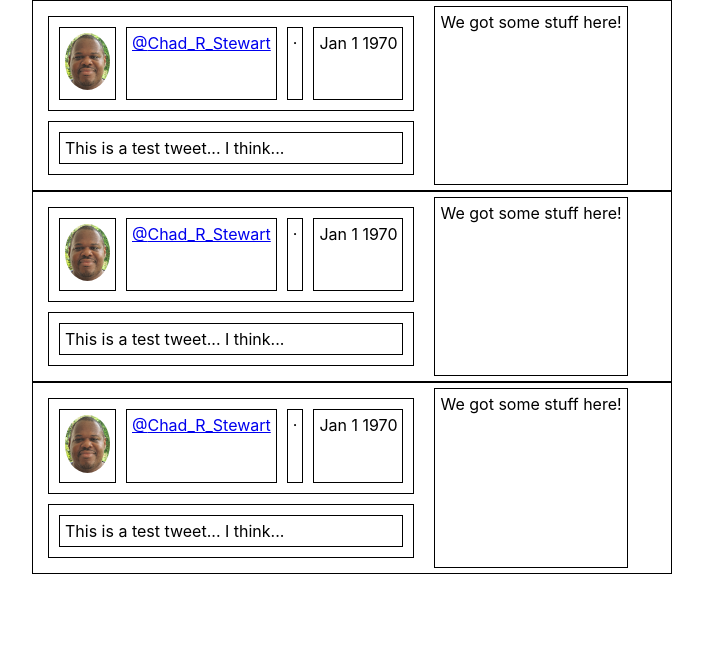
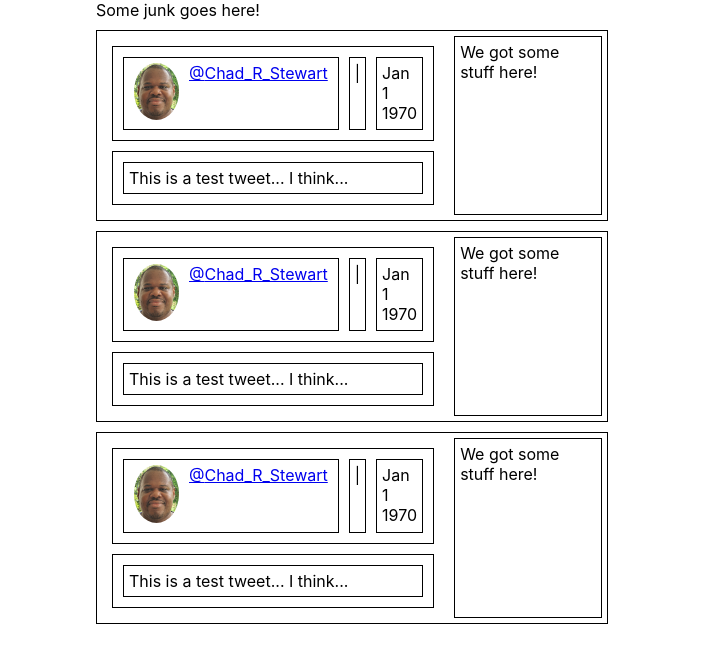
Before and after one commit to chadstewart/tech-is-hiring-search-management-tool, a React (Create React App) app: page / in a window 1280 px wide. Shown: the top 662 px of the page, without its empty margins (288-991 px from the left). Built offline with nearby package versions, Linux system fonts and the light colour scheme.

Commit message:
Made a few modifications to html based on conversation with Skyler Murray.

```diff
--- a/src/Pages/SearchManagement/SearchDetails/index.tsx
+++ b/src/Pages/SearchManagement/SearchDetails/index.tsx
@@ -1,7 +1,7 @@
 export default function SearchDetails() {
     return (
         <div>
-
+            Some junk goes here!
         </div>
     );
 }
--- a/src/Pages/SearchManagement/ViewTweets/TweetContainer/TweetContainer.css
+++ b/src/Pages/SearchManagement/ViewTweets/TweetContainer/TweetContainer.css
@@ -9,17 +9,29 @@
     border: 1px solid black;
 }
 
-.tweet-header, .tweet-header > a {
+.tweet-header {
     display: flex;
 }
 
-.tweet-user-avatar a > img {
+.tweet-user-details {
+    display: flex;
+}
+
+.tweet-user-details > a {
+    margin: 0px 5px;
+}
+
+.tweet-user-details a > img {
     width: 45px;
     border-radius: 50%;
 }
 
 @media only screen and (max-width: 768px) {
-    .tweet-header, .tweet-header > a {
+    .tweet-header {
         flex-direction: column;
     }
+
+    .spacer {
+        display: none;
+    }
 }
--- a/src/Pages/SearchManagement/ViewTweets/TweetContainer/index.tsx
+++ b/src/Pages/SearchManagement/ViewTweets/TweetContainer/index.tsx
@@ -5,19 +5,19 @@ export default function TweetContainer(props: {
     userAvatar: string,
     tweetBody: string,
     tweetDatePosted: string
-}) {
+})
+
+{
     return (
         <div className="tweet-container">
             <div className="tweet-header">
-                <div className="tweet-user-avatar">
-                    <a href={"https://www.twitter.com/" + props.username}>
+                <div className="tweet-user-details">
+                    <a target="blank" href={"https://www.twitter.com/" + props.username}>
                         <img alt={"Avatar for " + props.username} src={props.userAvatar} />
                     </a>
+                    <a target="blank" href={"https://www.twitter.com/" + props.username}>@{props.username}</a>
                 </div>
-                <div className="tweet-username">
-                    <a href={"https://www.twitter.com/" + props.username}>@{props.username}</a>
-                </div>
-                <div className="spacer">·</div>
+                <div className="spacer"> | </div>
                 <div className="tweet-date-posted">{props.tweetDatePosted}</div>
             </div>
             <div className="tweet-body">
--- a/src/Pages/SearchManagement/ViewTweets/ViewTweets.css
+++ b/src/Pages/SearchManagement/ViewTweets/ViewTweets.css
@@ -1,6 +1,8 @@
 .search-results-container {
     display: flex;
+    justify-content: space-between;
     border: 1px solid black;
+    margin: 10px 0px;
 }
 
 .search-results-container > div {
--- a/src/Pages/SearchManagement/index.tsx
+++ b/src/Pages/SearchManagement/index.tsx
@@ -3,7 +3,7 @@ import SearchDetails from "./SearchDetails";
 
 export default function SearchManagement() {
     return (
-        <div style={{ width: "50%", margin: "0 auto" }}>
+        <div style={{ width: "40%", margin: "0 auto" }}>
             <SearchDetails />
             <ViewTweets />
         </div>
```
